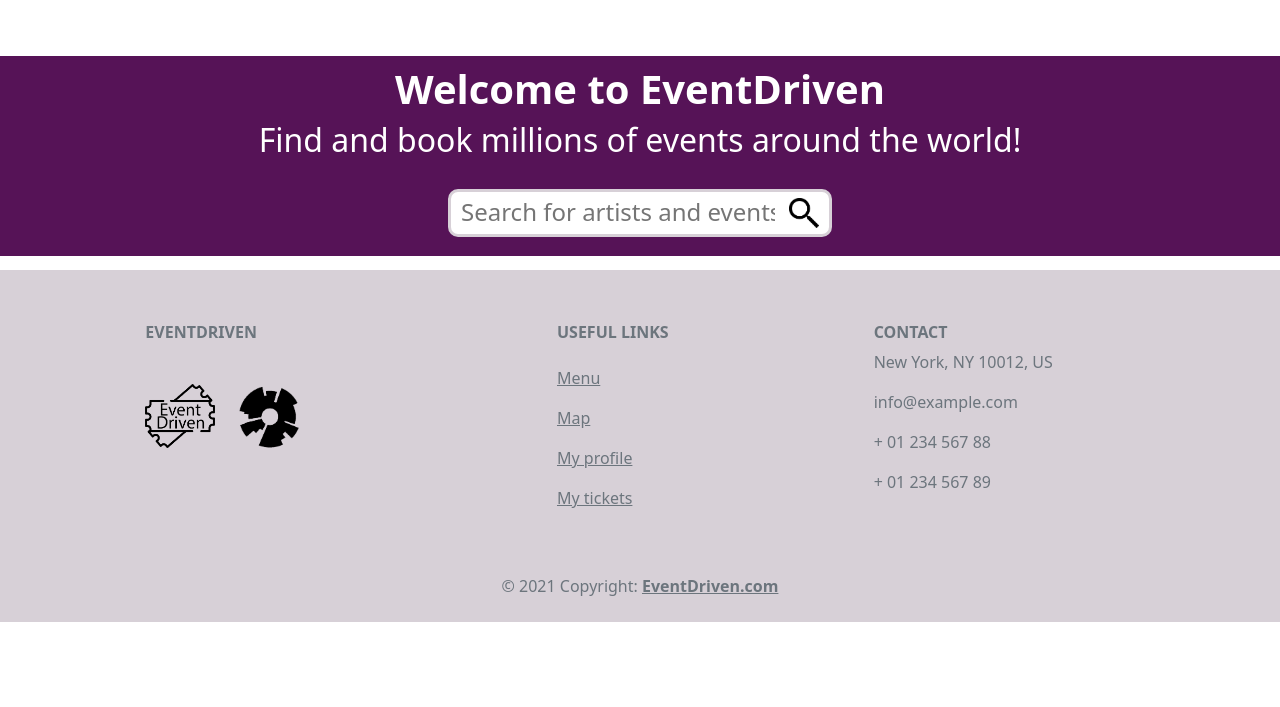
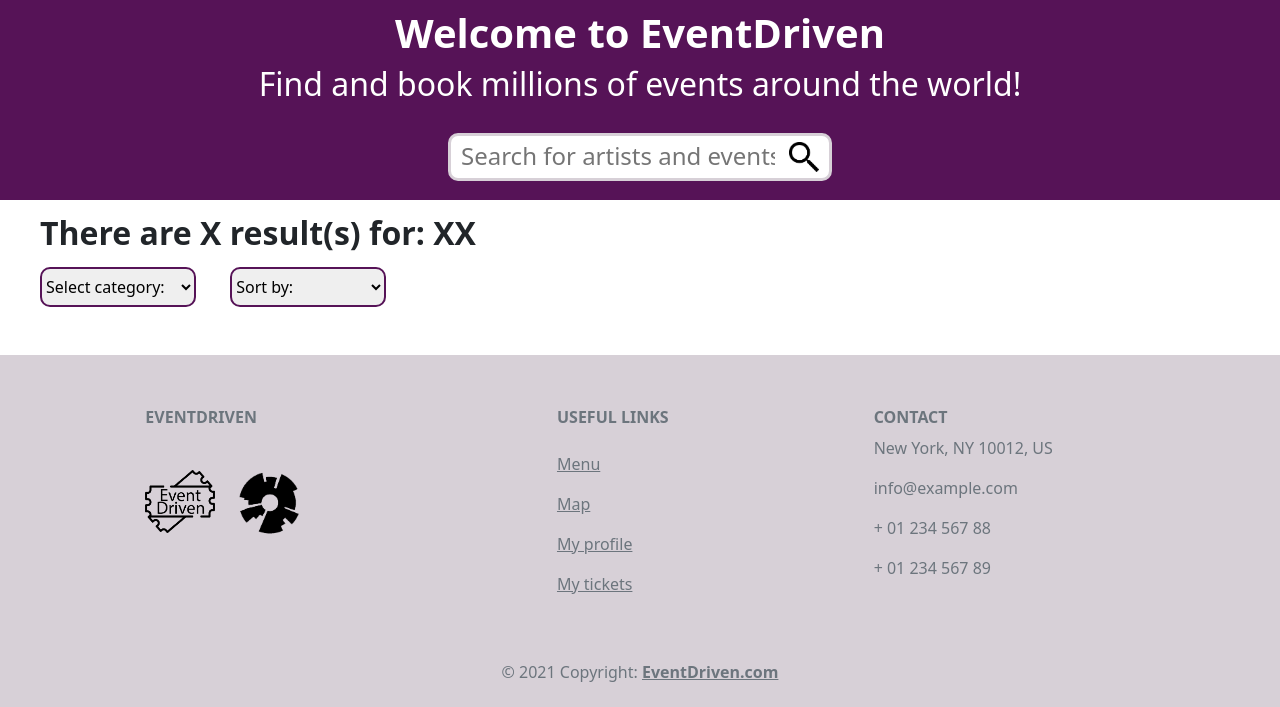
Before and after one commit to kjarrii/vln2, a Django app: page /map in a window 1280 px wide. Shown: the part 66-773 px from the top of the page. Run offline with Django 4.2, Linux system fonts and the light colour scheme; some libraries are stand-ins or nearby versions.

Commit message:
filter og sort komið undir map

```diff
--- a/event_driven/static/css/main.css
+++ b/event_driven/static/css/main.css
@@ -279,3 +279,15 @@
 .eventdate {
   margin-right: 7px;
 }
+
+/*Search result site:*/
+.filter-sort-box {
+  width: 13%;
+  height: 40px;
+  border-radius: 10px;
+  border: solid 2px #561357;
+}
+
+#sort-by-box {
+  margin-left: 30px
+}
--- a/event_driven/templates/menu/search_result.html
+++ b/event_driven/templates/menu/search_result.html
@@ -3,9 +3,53 @@
 
 {% block content %}
     {% include 'menu/menu-navbar.html' %}
-
-    <h1>Search result síða</h1>
-
     {% include 'menu/menu-searchbar.html' %}
 
+    <div id="menu-body">
+        <h1 class="menu-title">There are X result(s) for: XX</h1>
+
+        <select class="filter-sort-box" id="filter-by-box">
+            <option value="">Select category:</option>
+            <option value="concert">Concerts</option>
+            <option value="theater">Theater</option>
+            <option value="sports">Sports</option>
+            <option value="cinema">Cinema</option>
+        </select>
+
+        <select class="filter-sort-box" id="sort-by-box">
+            <option value="">Sort by:</option>
+            <option value="concert">Most popular</option>
+            <option value="theater">Least popular</option>
+            <option value="sports">Date: Closest</option>
+            <option value="cinema">Date: Furthest</option>
+            <option value="sports">Name: A-Z</option>
+            <option value="cinema">Name: Z-A</option>
+        </select>
+
+
+        <div class="option-wrapper">
+            <div class="option-rows">
+                {% for event in most_popular|slice:":4" %}
+                    <div class="option" onclick="location.href='/event/{{ event.id }}'" style="background-image: url('{{ event.images_as_list.0 }}')">
+                        <div class="img-overlay">
+                            <div class="sameline">
+                                <p class="big-text img-overlay-text">{{ event.name }}</p>
+                                <p class="eventdate big-text img-overlay-text">{{ event.start|date:"M d, Y"}}</p>
+                            </div>
+                            <p class="small-text img-overlay-text">{{ event.address }}</p>
+                            <p class="small-text img-overlay-text">Price ISK: {{ event.price_range }}</p>
+                        </div>
+                    </div>
+
+                {% endfor %}
+            </div>
+        </div>
+        <br> <br>
+
+
+
+    </div>
+
+
+
 {% endblock %}
```
